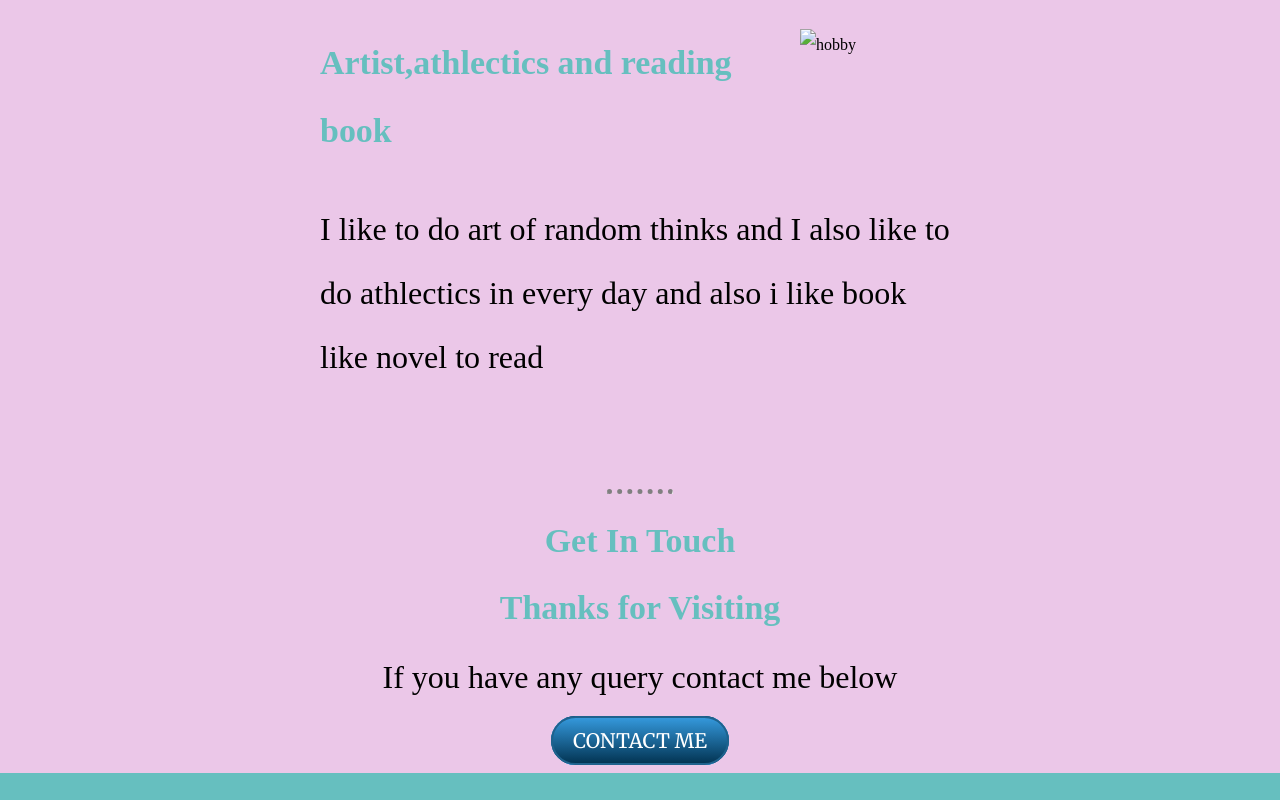
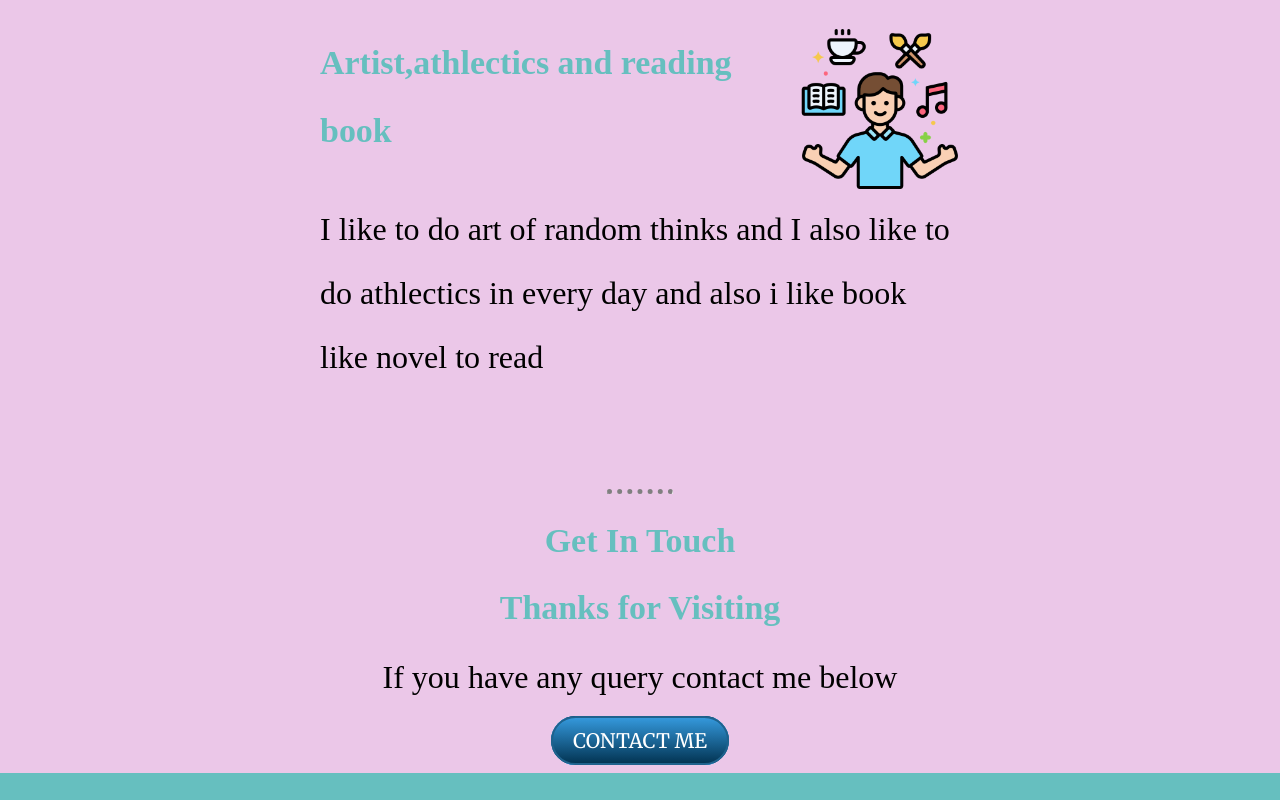
Before and after one commit to AbhinashGochhayat/CV, a plain HTML site: page index.html in a window 1280 px wide. Shown: the part 1700-2500 px from the top of the page. Drawn offline with Linux system fonts and the light colour scheme; the site is published under a folder, as on GitHub Pages, so addresses that start at the root find nothing.

Commit message:
Update index.html

```diff
--- a/index.html
+++ b/index.html
@@ -37,7 +37,7 @@
         <p>I am a programmer and i am good at java and i am also good at web devlopment </p>
 
       <div class="skill-roww">
-        <img class="giff" src="/image/mental-health.png" alt="hobby">
+        <img class="giff" src="image/mental-health.png" alt="hobby">
         <h2>Artist,athlectics and reading book</h2>
         <p>I like to do art of random thinks and I also like to do athlectics in every day and also i like book like novel to read
         </p>
```
